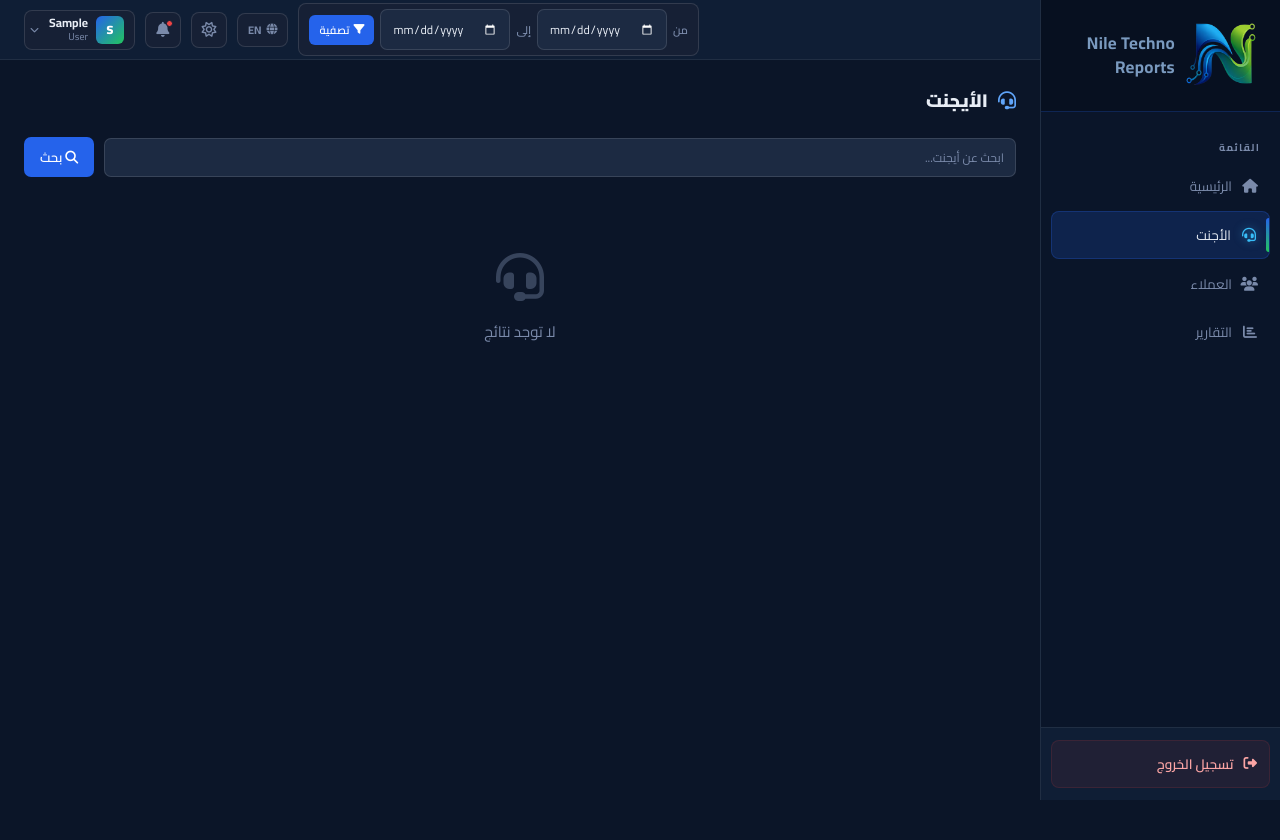
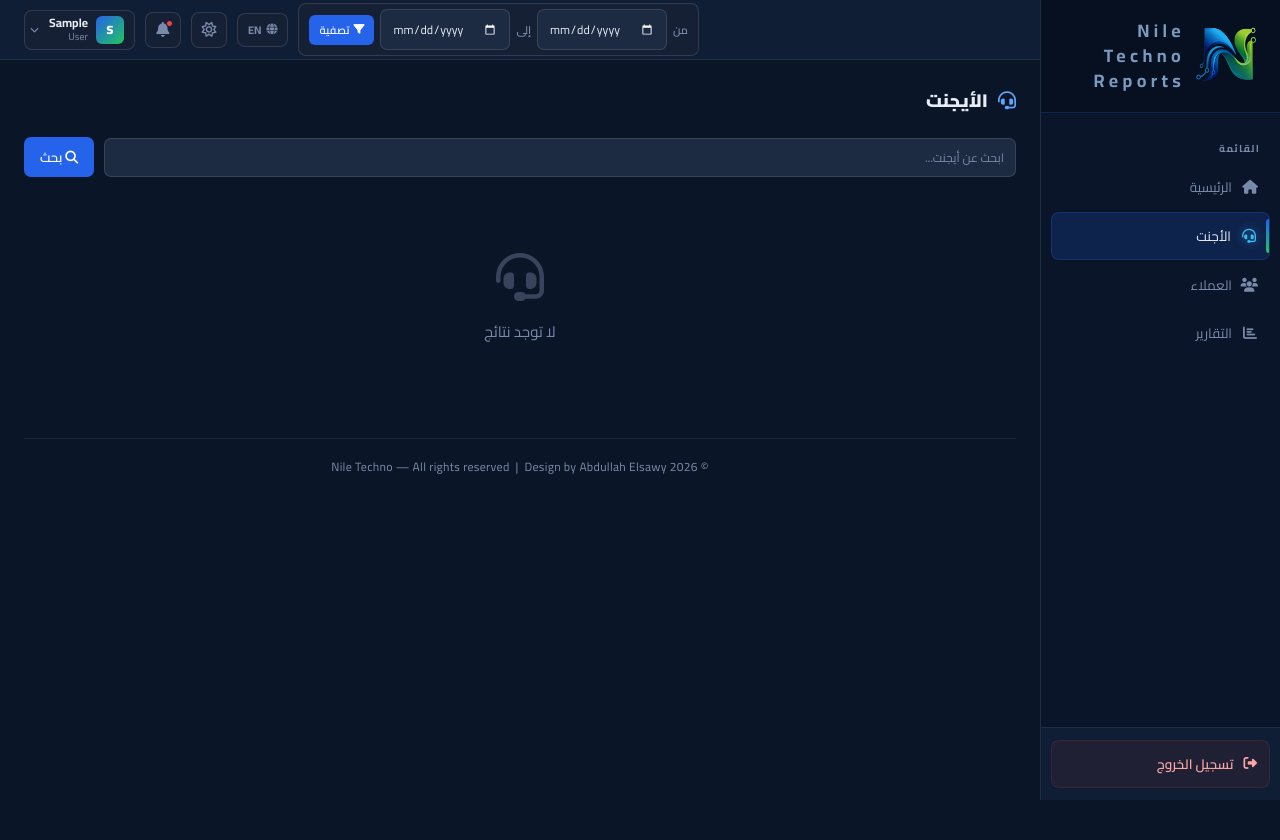
Before and after one commit to niletechno16/test-, a Django app: page /agents/ in a window 1280 px wide. Shown: the top 840 px of the page. Run offline with Django 5.2, Linux system fonts and the light colour scheme; the visitor is signed in with stand-in values (Sample User, id 1); data that the repository does not hold is empty.

Commit message:
update project-4

```diff
--- a/django_app/apps/dashboard/views.py
+++ b/django_app/apps/dashboard/views.py
@@ -44,7 +44,7 @@ def home(request):
     cursor.execute(f"SELECT COUNT(*) AS total FROM Customer_service_reports_by_A {where}")
     total_reports = cursor.fetchone()['total']
 
-    cursor.execute(f"SELECT COUNT(*) AS total FROM Customer_service_reports_by_A {where} AND classification LIKE N'تم%'")
+    cursor.execute(f"SELECT COUNT(*) AS total FROM Customer_service_reports_by_A {where} AND classification LIKE N'تم حل%'")
     total_resolved = cursor.fetchone()['total']
 
     cursor.execute(f"SELECT COUNT(*) AS total FROM Customer_service_reports_by_A {where} AND classification LIKE N'لم يتم%'")
@@ -78,6 +78,8 @@ def home(request):
     resolved_pct   = round(total_resolved / total_reports * 100) if total_reports else 0
     unresolved_pct = round(total_unresolved / total_reports * 100) if total_reports else 0
 
+    # تأكد إن المجموع منطقي — لو الاثنين صفر مع وجود تقارير، يبقى فيه تصنيفات أخرى
+
     return render(request, 'dashboard/home.html', {
         'total_reports':       total_reports,
         'total_resolved':      total_resolved,
--- a/django_app/templates/base.html
+++ b/django_app/templates/base.html
@@ -102,16 +102,16 @@
         }
 
         .sidebar-logo img {
-            height: 75px;
+            height: 65px;
             object-fit: contain;
         }
 
         .sidebar-logo-text {
-            font-size: 17px;
+            font-size: 18px;
             font-weight: 700;
             color: var(--topbar-muted);
             line-height: 1.4;
-            letter-spacing: 0.3px;
+            letter-spacing: 4.3px;
         }
 
         /* ===== SIDEBAR NAV - نفس لون اللوجو بـ opacity أقل ===== */
@@ -971,6 +971,17 @@
             display: block;
             opacity: 0.25;
         }
+
+        /* ===== FOOTER ===== */
+        .site-footer {
+            margin-top: 32px;
+            padding: 16px 0 8px;
+            border-top: 1px solid var(--border);
+            text-align: center;
+            font-size: 12px;
+            color: var(--muted);
+            letter-spacing: 0.3px;
+        }
     </style>
     {% block extra_css %}{% endblock %}
 </head>
@@ -1080,6 +1091,9 @@
     <!-- ===== MAIN ===== -->
     <main class="main">
         {% block content %}{% endblock %}
+        <footer class="site-footer">
+            © 2026 Nile Techno — All rights reserved &nbsp;|&nbsp; Design by Abdullah Elsawy
+        </footer>
     </main>
 
     {% block extra_js %}{% endblock %}
--- a/django_app/templates/users/login.html
+++ b/django_app/templates/users/login.html
@@ -393,7 +393,7 @@
           <i class="fa-solid fa-eye"></i>&nbsp; <span id="visitorText">Continue as Guest</span>
         </button>
       </form>
-      <p class="foot">© 2026 Nile Techno — All rights reserved Design by Abdullah Elsawy </p>
+      <p class="foot">© 2026 Nile Techno — All rights reserved | Design by Abdullah Elsawy</p>
     </div>
   </div>
 
```
